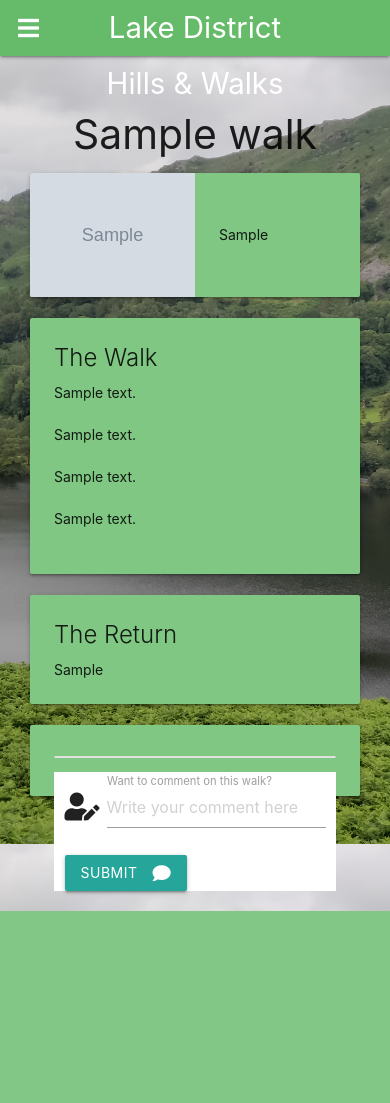
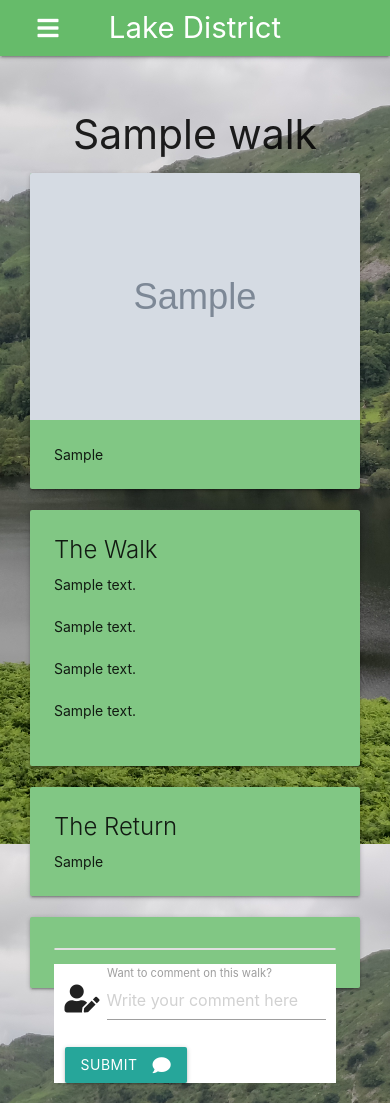
Before and after one commit to mattb0101/lakes_walks, a Flask app: page /walk/1 in a window 390 px wide. Before the commit the page ends 911 px from the top, so only its background shows below. Run offline with Flask 2, Linux system fonts and the light colour scheme; grey boxes marked "Sample" are stand-in pictures; a database or web service that is not in the repository returns one stand-in record (values such as "Sample title"); some libraries are stand-ins or nearby versions.

Commit message:
Working on responsive layouts looking at mobile and tablet sizes

```diff
--- a/static/css/style.css
+++ b/static/css/style.css
@@ -8,6 +8,7 @@
     position: fixed;
     top: 0;
     z-index: 1;
+    overflow: auto;
 }
 
 body {
--- a/static/js/script.js
+++ b/static/js/script.js
@@ -1,4 +1,9 @@
 $(document).ready(function(){
+    let loadScreenWidth = $(document).width();
+    if (loadScreenWidth < 600 ) {
+        $(".walk-header").removeClass("horizontal")
+    }
+
     $('.sidenav').sidenav();
     $('.dropdown-trigger').dropdown({hover: false});
     $('.collapsible').collapsible();
@@ -6,4 +11,16 @@
     // Resize comment and texzt area when typed in
     $('#user_comment').val();
     M.textareaAutoResize($('#user_comment'));
+
+
+
+    // Adding this in as mobile screens dont want the horizontal class and
+    $(window).resize(function() {
+        let screenWidth = $(window).width();
+        if (screenWidth < 600) {
+            $(".walk-header").removeClass("horizontal")
+        } else {
+            $(".walk-header").addClass("horizontal")
+        }
+    })
 });
--- a/templates/base.html
+++ b/templates/base.html
@@ -26,8 +26,9 @@
         {% endfor %}
 	</ul>
 
-	<nav>
+	<nav class="nav-extended">
 		<div class="nav-wrapper green lighten-1">
+            <div class="container">
 		        <a href="{{ url_for('index') }}" class="brand-logo center">Lake District Hills & Walks</a>
 			    <a href="#" data-target="mobile-demo" class="sidenav-trigger"><i class="fas fa-bars"></i></a>
 			    <ul class="right hide-on-med-and-down">
@@ -44,7 +45,10 @@
 				    {% endif %}
 			    </ul>
             </div>
+		</div>
 	</nav>
+
+
 
 		<ul class="sidenav" id="mobile-demo">
 			<li><a href="{{ url_for('index') }}">Home</a></li>
@@ -74,6 +78,8 @@
         {% endwith %}
     </section>
 
+
+
     <main class="container">
         {% block content %}
         {% endblock %}
--- a/templates/login.html
+++ b/templates/login.html
@@ -3,7 +3,7 @@
     {% block content %}
 
 		<div class="row">
-			<form class="col s8 offset-s2" method="POST" action="{{ url_for('login') }}">
+			<form class="col s12 m8 offset-m2" method="POST" action="{{ url_for('login') }}">
 				<div class="login-form card green lighten-3">
 					<div class="row">
 						<div class="input-field col s12">
--- a/templates/register.html
+++ b/templates/register.html
@@ -37,6 +37,10 @@
 						<button class="btn waves-effect waves-light" type="submit">Submit<i class="fas fa-paper-plane right"></i>
 				        </button>
 					</div>
+                    <div class="row center-align">
+                        <div class="col s12 grey-text text-darken-4">Think you might have an account? Log in <a href="{{ url_for('login') }}"><strong>here!</strong></a>
+                        </div>
+                    </div>
 				</div>
 			</form>
 		</div>
--- a/templates/walk.html
+++ b/templates/walk.html
@@ -2,10 +2,10 @@
 
 {% block content %}
 	<div class="row">
-		<div class="col s12 m8 l8 offset-m2 offset-l2 center-align">
+		<div class="col s12 m10 l8 offset-m1 offset-l2 center-align">
 			<h3>{{ walk.hill_name }}</h3>
-			<div class="card horizontal green lighten-2">
-				<div class="card-image">
+            <div class="card horizontal walk-header green lighten-2">
+				<div class="card-image valign-wrapper">
 					<img src="{{ url_for('static', filename=walk.header_image_path) }}" alt="Image for " {{walk.hill_name}}>
 				                </div>
 					<div class="card-stacked">
@@ -15,7 +15,8 @@
 					</div>
 				</div>
 			</div>
-			<div class="col s12 m8 l8 offset-m2 offset-l2 left-align">
+
+			<div class="col s12 m10 l8 offset-m1 offset-l2 left-align">
 				<div class="card green lighten-2">
 					<div class="card-content">
 						<span class="card-title">The Walk</span>
@@ -27,7 +28,7 @@
 				                </div>
 					</div>
 				</div>
-				<div class="col s12 m8 l8 offset-m2 offset-l2 left-align">
+				<div class="col s12 m10 l8 offset-m1 offset-l2 left-align">
 					<div class="card green lighten-2">
 						<div class="card-content">
 							<span class="card-title">The Return</span>
@@ -35,7 +36,7 @@
 						</div>
 					</div>
 				</div>
-				<div class="col s12 m8 l8 offset-m2 offset-l2">
+				<div class="col s12 m10 l8 offset-m1 offset-l2">
 					<div class="card green lighten-2">
 						<div class="card-content">
 							<ul class="collection">
```
Lines whose indentation alone changed are shown as unchanged.
